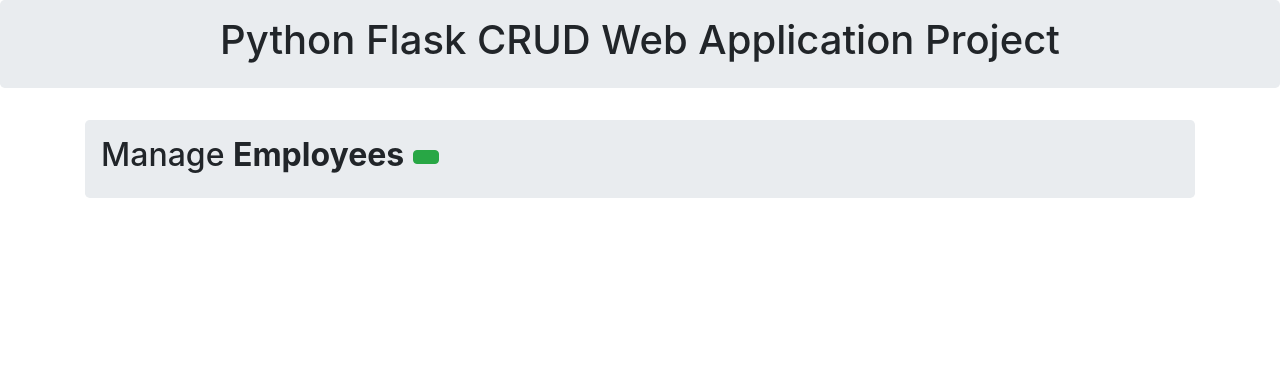
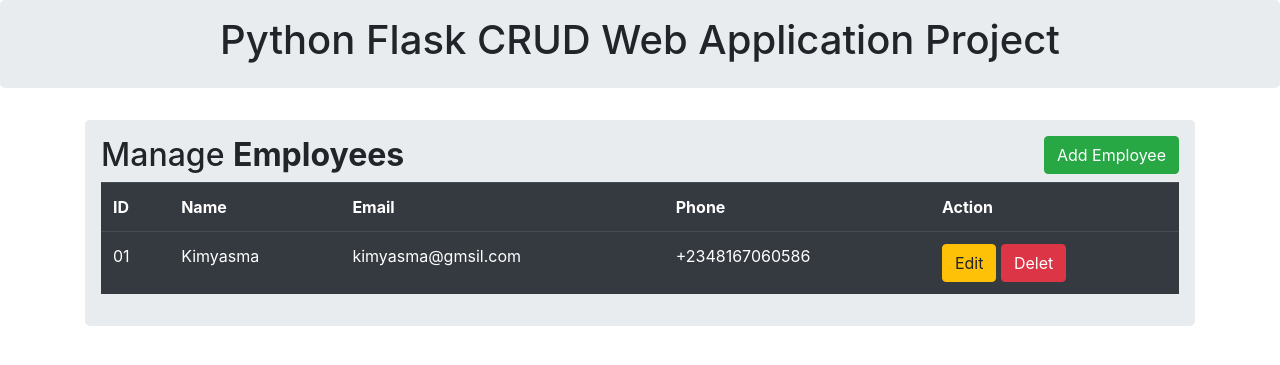
Before and after one commit to kimyasma007/Flask-CRUD, a Flask app: page / in a window 1280 px wide. Shown: the top 365 px of the page. Run offline with Flask 2, Linux system fonts and the light colour scheme.

Commit message:
modify IndeX

```diff
--- a/templates/index.html
+++ b/templates/index.html
@@ -15,10 +15,59 @@
 
             <div class="jumbotron p-3">
 
-                <h2>Manage <b>Employees</b> <button type="button" class="btn btn-success"></button></h2>
+                <h2>Manage <b>Employees</b> <button type="button" class="btn btn-success float-right"
+                    data-toggle="modal" data-target="mymodal"> Add Employee </button></h2>
 
 
 
+
+                    <table class="table table-hover table-dark">
+
+
+
+
+
+                        <tr>
+
+                            <th>ID</th>
+                            <th>Name</th>
+                            <th>Email</th>
+                            <th>Phone</th>
+                            <th>Action</th>
+
+                        </tr>
+
+
+
+
+                        <tr>
+                            <td>01</td>
+                            <td>Kimyasma</td>
+                            <td>kimyasma@gmsil.com</td>
+                            <td>+2348167060586</td>
+
+
+                        <td>
+                            <a href="" class="btn btn-warning btn-xs" data-toggle="modal" data-target="modaledit">Edit</a>
+                            <a href="" class="btn btn-danger btn-xs" onclick="return confirm(Are you sure to delet Employee???)">Delet</a>
+
+
+
+
+                        </td>
+
+
+
+
+
+                        </tr>
+
+
+
+
+
+
+                    </table>
 
 
 
```
